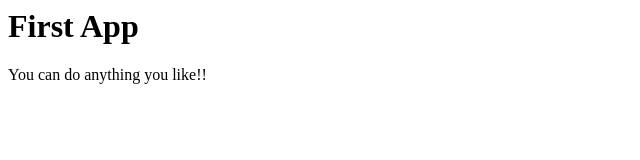
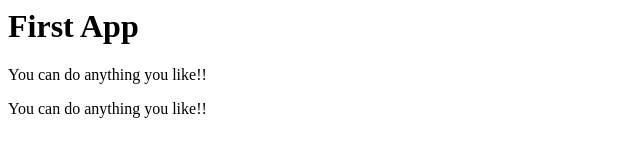
Before and after one commit to tyagisaa/firstGitRepo, a plain HTML site: page index.html in a window 1280 px wide. Shown: the whole page, without its empty margins (0-640 px from the left). Drawn offline with Linux system fonts and the light colour scheme.

Commit message:
adited from github

```diff
--- a/index.html
+++ b/index.html
@@ -3,5 +3,6 @@
 <body>
     <h1>First App</h1>
     <p>You can do anything you like!!</p>
+    <p>You can do anything you like!!</p>
 </body>
 </html>
```
